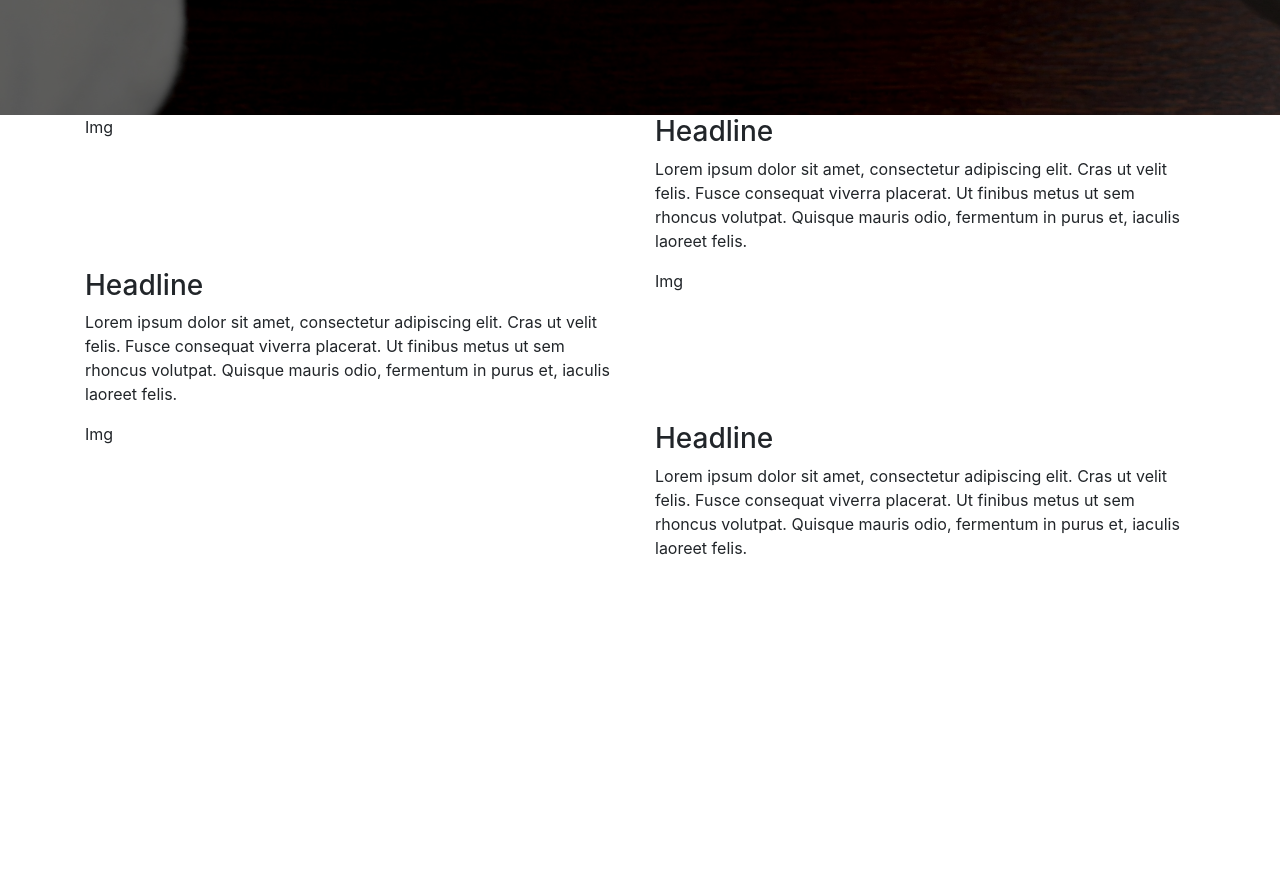
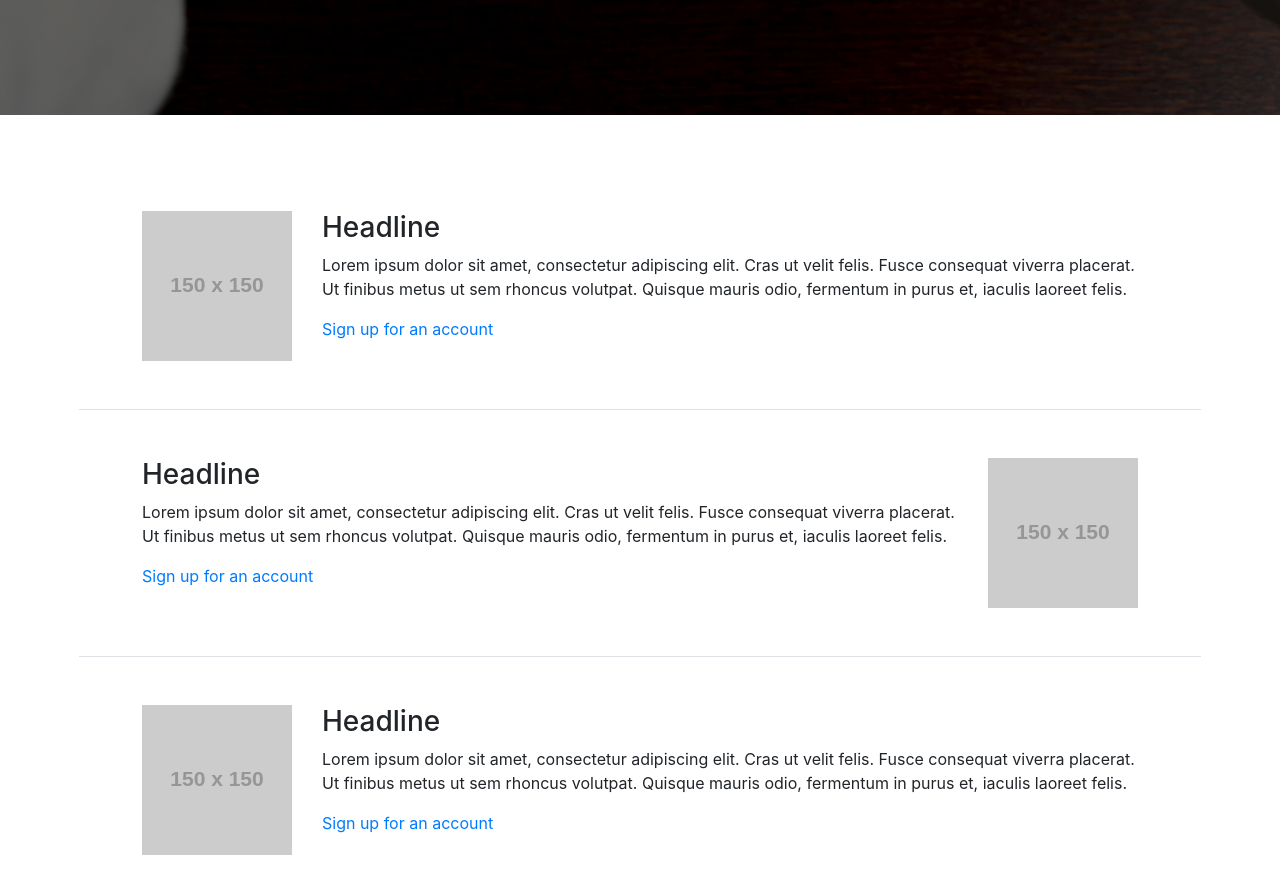
Before and after one commit to MarciaAdler/Project3-Viral2.0, a React (Create React App) app in the folder client/: page / in a window 1280 px wide. Shown: the part 685-1578 px from the top of the page. Before the commit the page ends 1261 px from the top, so only its background shows below. Built offline with nearby package versions, Linux system fonts and the light colour scheme.

Commit message:
login page

```diff
--- a/client/src/pages/LoginLayout.js
+++ b/client/src/pages/LoginLayout.js
@@ -6,7 +6,7 @@ function LoginLayout(props) {
 
   return (
       <div className="h-100 w-100">
-          <Container fluid className="h-100 w-100 home-hero">
+          <Container fluid className="h-100 w-100 login-hero">
                 <Row className="h-100 justify-content-center">
                     <Col md={"auto"} className="mt-5 my-md-auto text-center text-md-right">
                         <h1>The Viral 2.0</h1>
@@ -31,32 +31,35 @@ function LoginLayout(props) {
                 </Row>
       </Container>
 
-      <Container>
-            <Row>
-              <Col md={6}>
-                Img
+      <Container className="py-md-5 px-4">
+            <Row className="py-5 border-bottom">
+              <Col md={"auto"} className="ml-md-4 ml-lg-5">
+                <img src="https://via.placeholder.com/150x150?text=Image" />
               </Col>
-              <Col md={6}>
+              <Col className="mr-md-4 mr-lg-5">
                <h3>Headline</h3>
                <p>Lorem ipsum dolor sit amet, consectetur adipiscing elit. Cras ut velit felis. Fusce consequat viverra placerat. Ut finibus metus ut sem rhoncus volutpat. Quisque mauris odio, fermentum in purus et, iaculis laoreet felis.</p>
+               <p className="mb-0"><a href="#">Sign up for an account</a></p>
               </Col>
             </Row>
-            <Row>
-                <Col md={6}>
+            <Row className="py-5 border-bottom">
+                <Col className="ml-md-4 ml-lg-5 order-last order-md-first">
                 <h3>Headline</h3>
                 <p>Lorem ipsum dolor sit amet, consectetur adipiscing elit. Cras ut velit felis. Fusce consequat viverra placerat. Ut finibus metus ut sem rhoncus volutpat. Quisque mauris odio, fermentum in purus et, iaculis laoreet felis.</p>
+                <p className="mb-0"><a href="#">Sign up for an account</a></p>
                 </Col>
-                <Col md={6}>
-                    Img
+                <Col md={"auto"} className="mr-md-4 mr-lg-5 order-first order-md-last">
+                    <img src="https://via.placeholder.com/150x150?text=Image" />
                 </Col>
             </Row>
-            <Row>
-                <Col md={6}>
-                    Img
+            <Row className="py-5">
+                <Col md={"auto"} className="ml-md-4 ml-lg-5">
+                    <img src="https://via.placeholder.com/150x150?text=Image" />
                 </Col>
-                <Col md={6}>
+                <Col className="mr-md-4 mr-lg-5">
                 <h3>Headline</h3>
                 <p>Lorem ipsum dolor sit amet, consectetur adipiscing elit. Cras ut velit felis. Fusce consequat viverra placerat. Ut finibus metus ut sem rhoncus volutpat. Quisque mauris odio, fermentum in purus et, iaculis laoreet felis.</p>
+                <p className="mb-0"><a href="#">Sign up for an account</a></p>
                 </Col>
             </Row>
       </Container>
--- a/client/src/pages/assets/styles/LoginLayout.css
+++ b/client/src/pages/assets/styles/LoginLayout.css
@@ -7,7 +7,7 @@ div#root{
     height:100%!important;
 }
 
-.home-hero {
+.login-hero {
     background-image: url('../img/the-viral.jpg');
     background-attachment: fixed;
     background-position: center;
@@ -17,11 +17,11 @@ div#root{
     color: #FFFFFF;
 }
 
-.home-hero .row {
+.login-hero .row {
     background-color: rgba(0, 0, 0, 0.6);;
 }
 
-.home-hero a {
+.login-hero a {
     font-weight: bold;
 }
 
```
